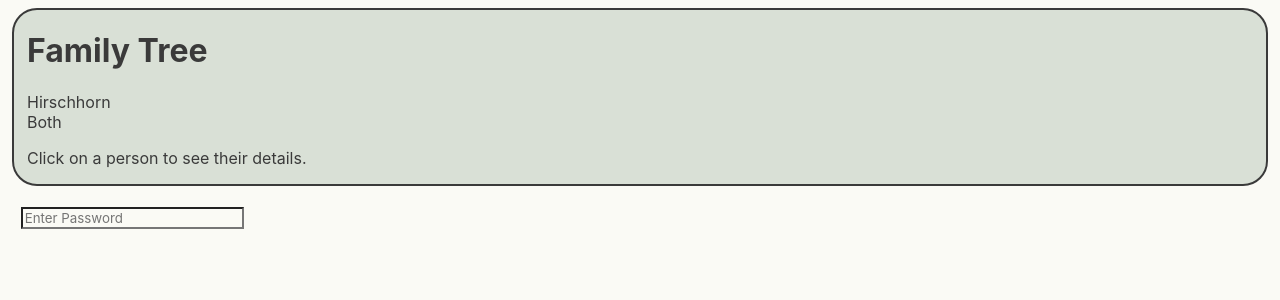
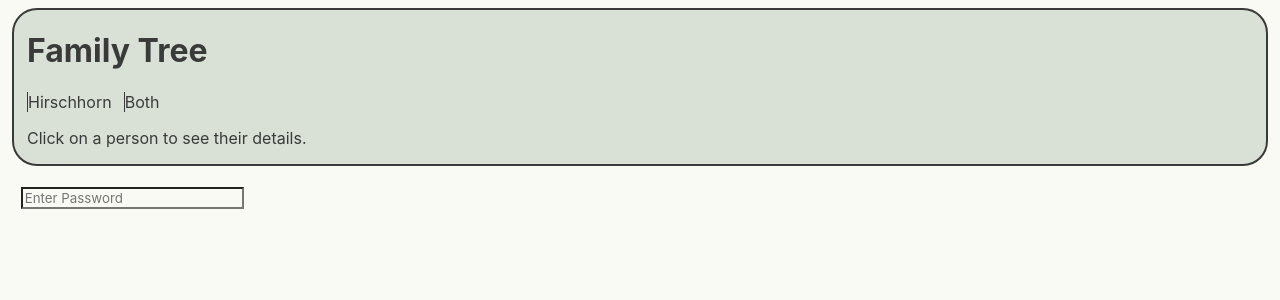
Before and after one commit to jhirsch1/family-tree, a React (Vite) app: page / in a window 1280 px wide. Shown: the top 300 px of the page. Built offline with nearby package versions, Linux system fonts and the light colour scheme.

Commit message:
updated css

```diff
--- a/src/App.tsx
+++ b/src/App.tsx
@@ -65,12 +65,12 @@ function App() {
     <div className="App">
       <header>
         <h1>Family Tree</h1>
-        <div>
-          <div className="button1" onClick={handleClickHirschhorn}>
+        <div className="toggle_tree">
+          <div className="toggle_button button1" onClick={handleClickHirschhorn}>
             {" "}
             Hirschhorn{" "}
           </div>
-          <div className="button2" onClick={handleClickBoth}>
+          <div className="toggle_button button2" onClick={handleClickBoth}>
             Both
           </div>
         </div>
--- a/styles/main.css
+++ b/styles/main.css
@@ -44,6 +44,24 @@ header {
     background-color: var(--light-green);
     width: fit-content;
   }
+}
+
+.toggle_tree {
+  display: flex;
+  gap: 10%;
+}
+
+.toggle_button {
+
+  border-left: 1px solid var(--off-black);
+
+  &:hover {
+    font-weight: bold;
+    cursor: pointer;
+    padding-left: 4%;
+    border-left: 3px solid var(--off-black);
+  }
+
 }
 
 input {
```
